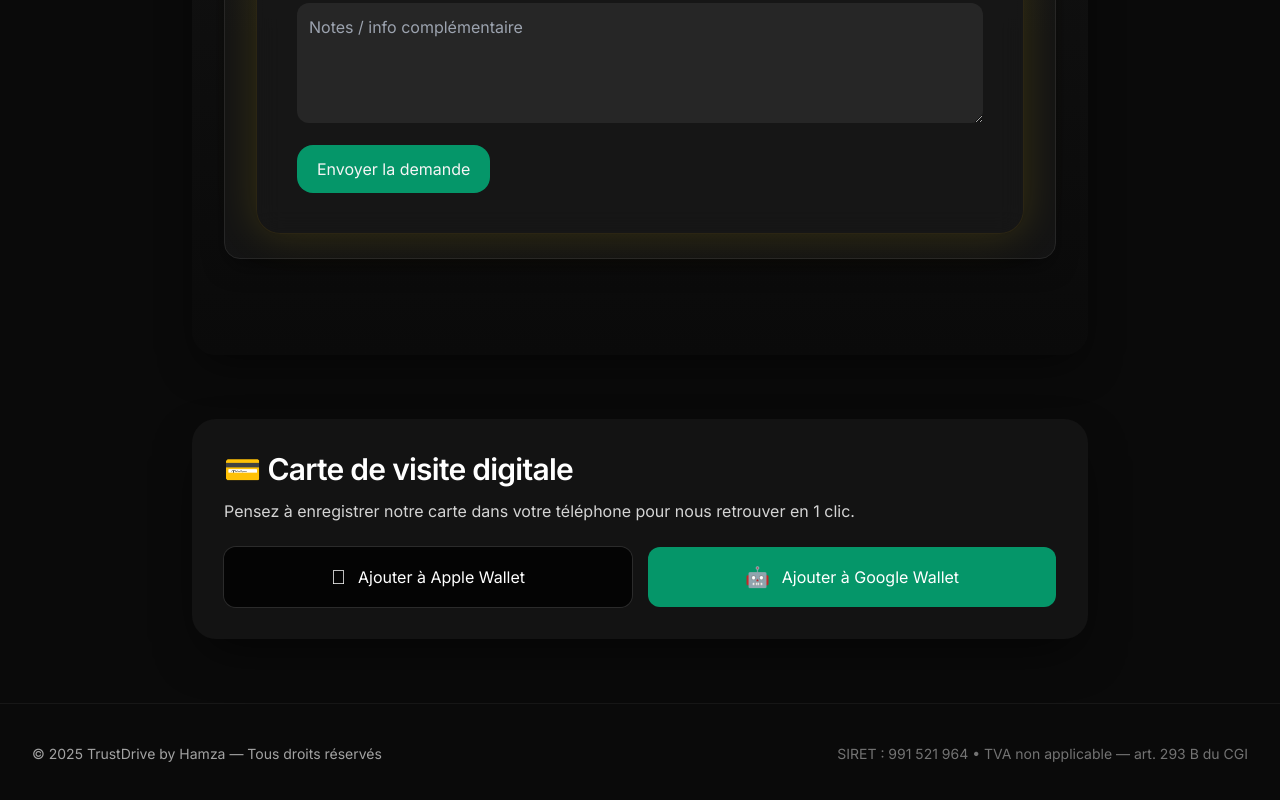
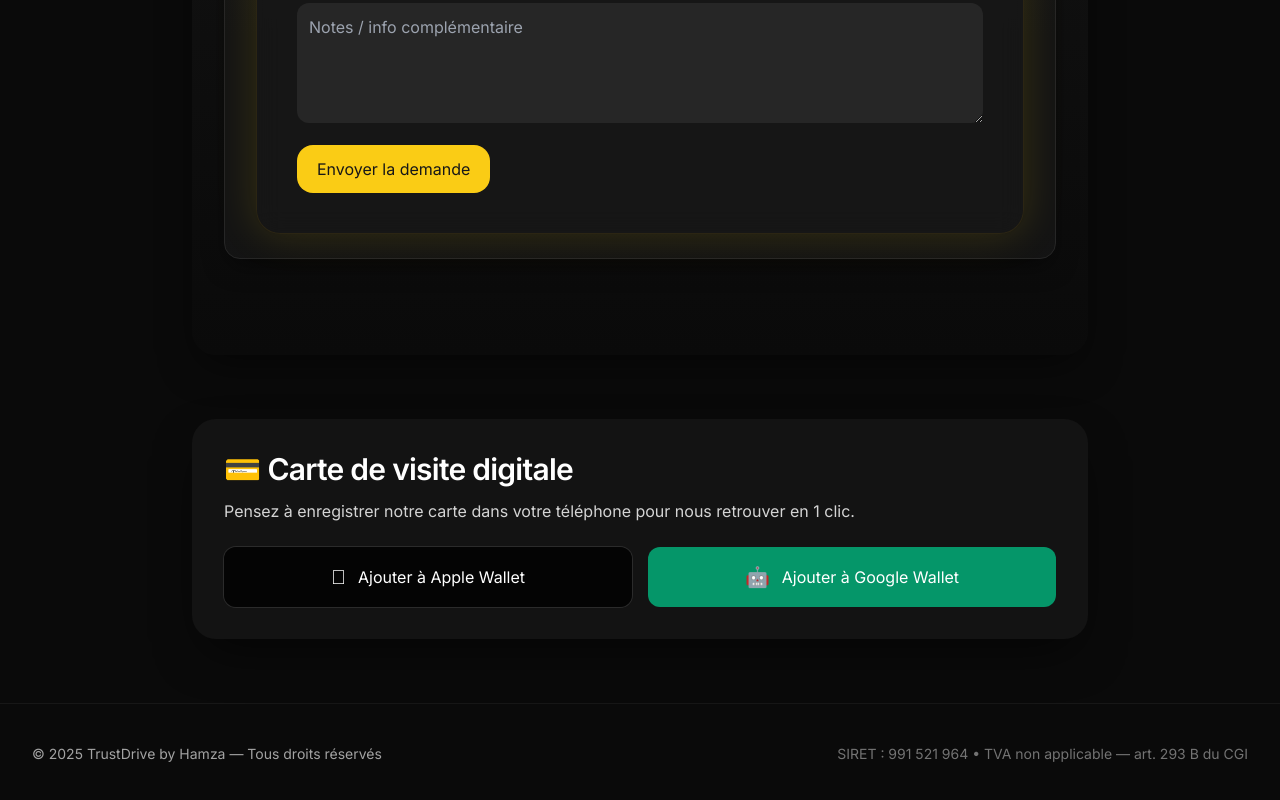
Before and after one commit to Robotham33/Trustdrive, a React (Vite) app: page / in a window 1280 px wide. Shown: the part 2712-3512 px from the top of the page. Built offline with nearby package versions, Linux system fonts and the light colour scheme; no server answers.

Commit message:
test proposition copilote

```diff
--- a/src/components/BookingForm.jsx
+++ b/src/components/BookingForm.jsx
@@ -175,7 +175,7 @@ export default function BookingForm() {
           <button
             type="submit"
             disabled={loading}
-            className="px-5 py-3 rounded-2xl bg-emerald-600 hover:bg-emerald-500"
+            className="px-5 py-3 rounded-2xl bg-yellow-400 hover:bg-yellow-500 text-neutral-900 disabled:opacity-50 disabled:cursor-not-allowed"
           >
             {loading ? "Envoi..." : "Envoyer la demande"}
           </button>
```
